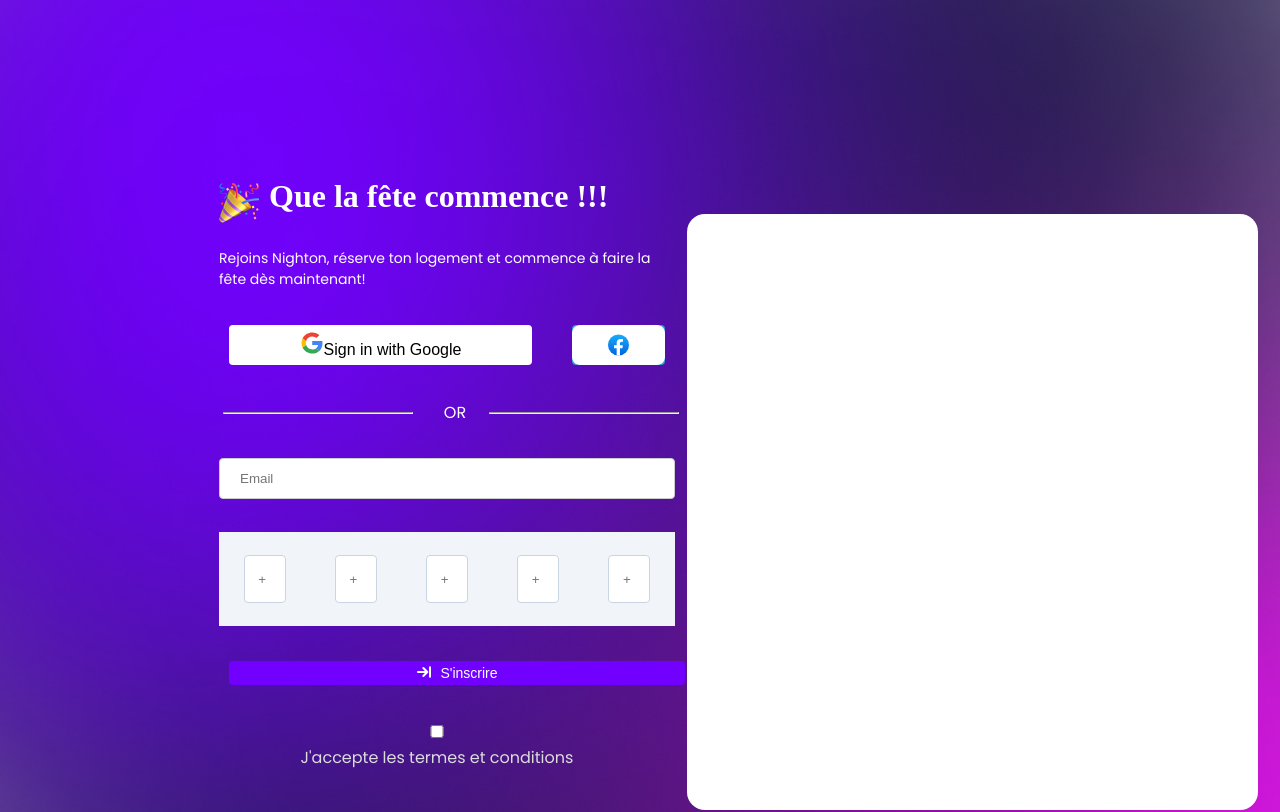
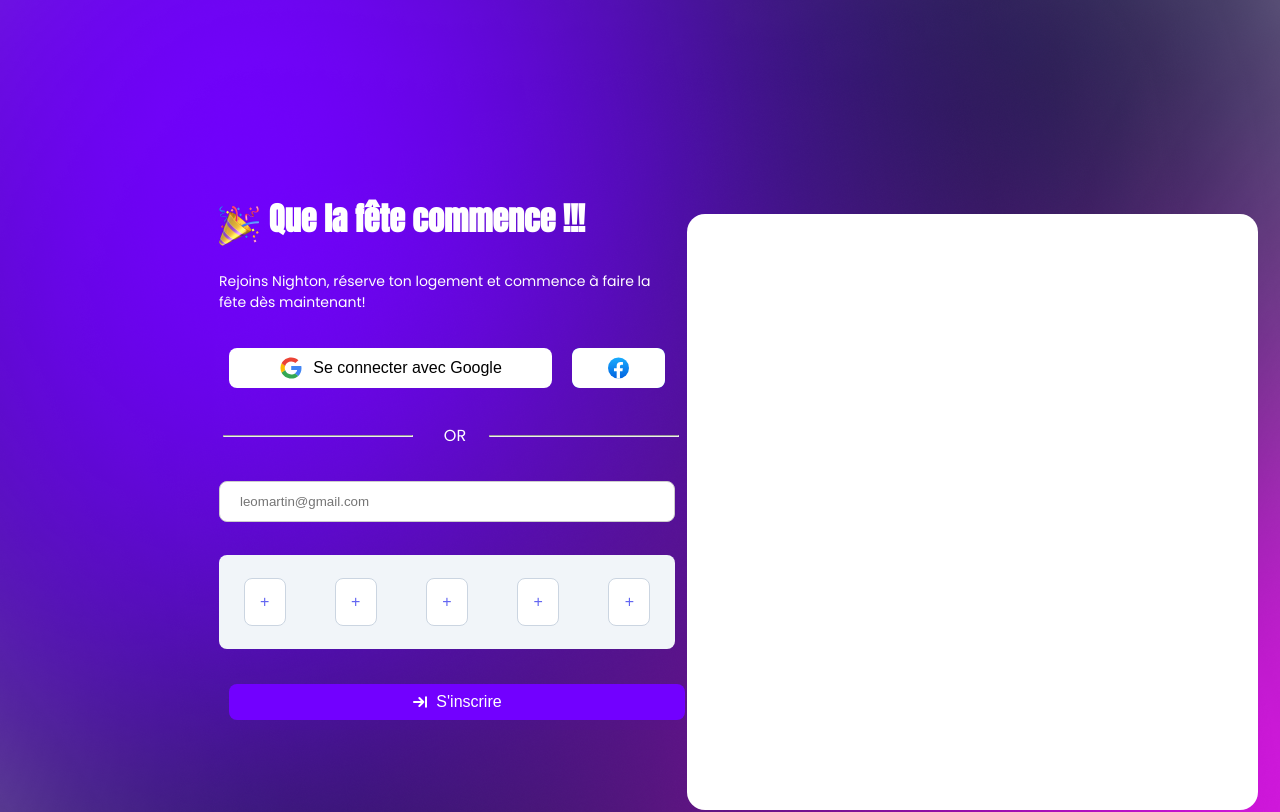
Before and after one commit to NightON-Project/NightON-React, a React (Create React App) app: page /register in a window 1280 px wide. Shown: the top 812 px of the page. Built offline with nearby package versions, Linux system fonts and the light colour scheme.

Commit message:
news
check:
import anton
g-button finished
placeholder finished

```diff
--- a/src/pages/register/index.js
+++ b/src/pages/register/index.js
@@ -6,8 +6,7 @@ import fiest from './fiest.png';
 function Index() {
   const [email, setEmail] = useState('');
   const [password, setPassword] = ('');
-  const [acceptTerms, setAcceptTerms] = useState(false);
-  const [showFields, setShowFields] = useState(true);
+//const [acceptTerms, setAcceptTerms] = useState(false);
   const [showVerification, setShowVerification] = useState(true);
   const [code, setCode] = useState(Array(5).fill('')); // État pour stocker le code de vérification
 
@@ -54,7 +53,7 @@ function Index() {
               <path d="M12.2145 22.5001C15.1073 22.5001 17.5358 21.5667 19.3097 19.9567L15.9287 17.39C15.024 18.0083 13.8097 18.44 12.2145 18.44C9.38118 18.44 6.97645 16.6083 6.11922 14.0767L5.99358 14.0871L2.68632 16.5955L2.64307 16.7133C4.40495 20.1433 8.02399 22.5001 12.2145 22.5001Z" fill="#34A853"/>
               <path d="M6.11997 14.0767C5.89379 13.4234 5.76289 12.7233 5.76289 12C5.76289 11.2767 5.89379 10.5767 6.10807 9.92337L6.10208 9.78423L2.75337 7.2356L2.64381 7.28667C1.91765 8.71002 1.50098 10.3084 1.50098 12C1.50098 13.6917 1.91765 15.29 2.64381 16.7133L6.11997 14.0767Z" fill="#FBBC05"/>
               <path d="M12.2145 5.55997C14.2264 5.55997 15.5835 6.41163 16.3574 7.12335L19.3812 4.23C17.5241 2.53834 15.1074 1.5 12.2145 1.5C8.02402 1.5 4.40496 3.85665 2.64307 7.28662L6.10734 9.92332C6.97647 7.39166 9.38122 5.55997 12.2145 5.55997Z" fill="#EB4335"/>
-              </svg><span>Sign in with Google</span></button>
+              </svg><span className='g-fire'>Se connecter avec Google</span></button>
             <button className='facebook'>
             <svg width="93" height="40" viewBox="0 0 93 40" fill="none" xmlns="http://www.w3.org/2000/svg">
             <path d="M0 8C0 3.58172 3.58172 0 8 0H85C89.4183 0 93 3.58172 93 8V32C93 36.4183 89.4183 40 85 40H8C3.58172 40 0 36.4183 0 32V8Z" fill="white"/>
@@ -81,7 +80,7 @@ function Index() {
               type="email"
               value={email}
               onChange={(e) => setEmail(e.target.value)}
-              placeholder="Email"
+              placeholder="leomartin@gmail.com"
             />
             <br></br>
              {showVerification && (
@@ -114,8 +113,7 @@ function Index() {
             </div>
              )}
              <br></br>
-            <button className="submit">
-
+              <button className="submit">
                <svg width="16" height="16" viewBox="0 0 16 16" fill="none" xmlns="http://www.w3.org/2000/svg">
                <g id="Logo">
             <path id="Vector" d="M11.3333 7.99992H2M11.3333 7.99992L7.33333 11.9999M11.3333 7.99992L7.33333 3.99992M14 3.33325V12.6666" stroke="white" stroke-width="2" stroke-linecap="round" stroke-linejoin="round"/>
@@ -124,14 +122,6 @@ function Index() {
               <span className='straight'>S'inscrire</span>
             </button>
             <br></br>
-            <label className='terms'>
-              <input
-                type="checkbox"
-                checked={acceptTerms}
-                onChange={(e) => setAcceptTerms(e.target.checked)}/>
-              J'accepte les termes et conditions
-            </label>
-
           </form>
         </header>
       </div>
--- a/src/pages/register/register.css
+++ b/src/pages/register/register.css
@@ -1,3 +1,5 @@
+@import url('https://fonts.googleapis.com/css2?family=Anton&display=swap');
+
 * {
   margin: 0;
   padding: 0;
@@ -36,7 +38,6 @@
   display: flex;
   justify-content: space-between;
   width: 456px;
-  gap: 20px;
 }
 .square-container {
     margin-right: 188PX;
@@ -79,7 +80,7 @@ h1 {
   }
 .intro {
   color: white;
-  font-family: Anton;
+  font-family: 'Anton',sans-serif;
   font-size: 32px;
   font-style: normal;
   font-weight: 400;
@@ -97,10 +98,6 @@ h1 {
 .terms{
   text-align: center;
 }
-/*/@font-face {
-  font-family: Anton;
-  src: local('Anton'), url('./Anton') format('truetype');
-}*/
 .toggle-fields1{
     display: flex;
     border: none;
@@ -111,7 +108,7 @@ h1 {
     display: inline-block;
     font-size: 14px;
     cursor: pointer;
-    border-radius: 4px;
+    border-radius: 8px;
     text-align: center;
     gap: 20px;
     background-color: #FA00FF;
@@ -126,7 +123,7 @@ h1 {
     display: inline-block;
     font-size: 14px;
     cursor: pointer;
-    border-radius: 4px;
+    border-radius: 8px;
     text-align: center;
 }
 .rejoins{
@@ -135,45 +132,49 @@ h1 {
   text-align: left;
 }
 .submit {
+  display: flex;
+  width: 456px;
+  height: 36px; /* Adjust height as needed or remove if not necessary */
+  justify-content: center;
+  align-items: center;
+  border-radius: 8px;
+  background-color: #7200FF; /* Adjust the color to match your design */
   color: white;
-    background-color: #7200FF;
-    border-radius: 4px;
-    font-size: 14px;
-    height: 24px;
-    width: 456px;
+  font-size: 16px;
   border: none;
-    padding: 10px 20px;
-    cursor: pointer; /* style de curseur */
-    display: flex;
-    align-items: center;
-    justify-content: center;
-    overflow: hidden; /* Added to prevent content from spilling outside the button */
-    position: relative; /* Needed for absolute positioning of children */
+  cursor: pointer;
+  overflow: hidden;
+  position: relative;
   transition: background-color 0.3s;
 }
+
 .submit svg {
   transition: transform 0.3s ease;
   margin-right: 8px;
-    margin-bottom: 2px;
 }
+
 
 
 
 .google{
   background-color: white;
-    display: flex;
-    justify-content: space-between;
   border: none;
   color: black;
   width: 350px;
   height: 40px;
-    text-align: center;
+  display: flex;
+  align-items: center; /* This will vertically center the items in the button */
+  justify-content: center; /* This will horizontally center the items in the button */
   text-decoration: none;
-    display: inline-block;
   font-size: 16px;
   cursor: pointer;
-    border-radius: 4px;
+  border-radius: 8px;
   box-sizing: border-box;
+  padding: 0; /* Adjust padding as needed */
+  gap: 10px;
+  }
+.gfire{
+  margin-top: 25px;
 }
   .facebook{
       display: flex;
@@ -184,7 +185,7 @@ h1 {
       text-decoration: none;
       display: inline-block;
       cursor: pointer;
-      border-radius: 4px;
+      border-radius: 8px;
       width: 93px;
       height: 40px;
   }
@@ -196,7 +197,7 @@ input[type="email"] {
     margin: 8px 0;
     display: inline-block;
     border: 1px solid #ccc;
-    border-radius: 4px;
+    border-radius: 8px;
     box-sizing: border-box;
   }
 
@@ -253,6 +254,7 @@ form {
   align-items: center;
   justify-content: center;
   justify-content: space-around;
+  border-radius: 8px;
 }
 
 input[type="password"] {
@@ -261,11 +263,14 @@ width: 42px;
 height: 48px;
 justify-content: center;
 border: solid 1px #CBD5E1;
-border-radius: 4px;
+border-radius: 8px;
 }
-.input-digit::placeholder {
+.digit::placeholder {
   color: #6366F1;
   text-align: center;
+  align-items: center;
+  border-radius: 8px;
+  font-size: 16px;
 
 }
 
```
Also changed, not shown: src/assets/img/fiest.svg (added). Lines whose indentation alone changed are shown as unchanged.
